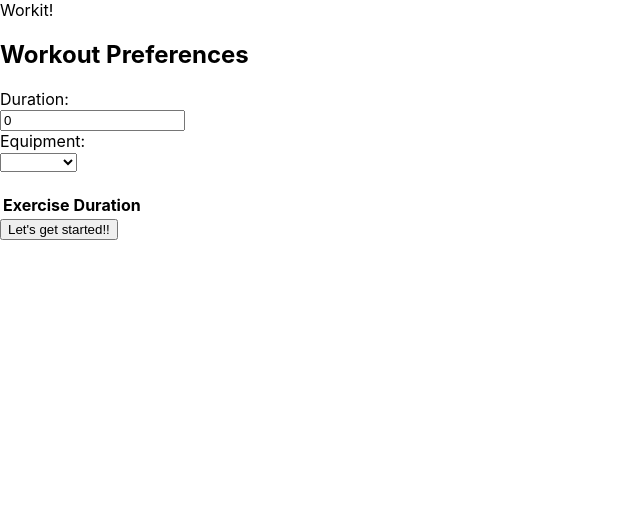
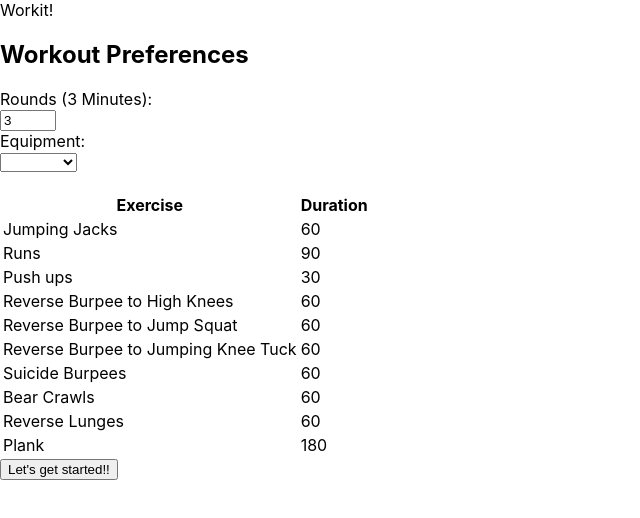
Before and after one commit to ChaiWithJai/workit, a React (Create React App) app: page / in a window 1280 px wide. Shown: the top 518 px of the page, without its empty margins (0-640 px from the left). Built offline with nearby package versions, Linux system fonts and the light colour scheme.

Commit message:
added clarity

```diff
--- a/src/workout-manager/workout-container.tsx
+++ b/src/workout-manager/workout-container.tsx
@@ -12,7 +12,7 @@ export interface IPreferences {
 
 const WorkoutContainer: React.FC = () => {
     const [isVisible, setIsVisible]= useState<boolean>(true);
-    const [preferences, setPreferences] = useState<IPreferences>({duration: 0, equipment: ''})
+    const [preferences, setPreferences] = useState<IPreferences>({duration: 3, equipment: ''})
     const [workout, setWorkout] = useState<IRound[]>([]);
     const {exercises, rounds} = staticData;
 
--- a/src/workout-manager/workout-preferences.tsx
+++ b/src/workout-manager/workout-preferences.tsx
@@ -18,8 +18,8 @@ const WorkoutPreferences: React.FC<IProps> = ({setPreferences, preferences}) =>
         <div>
             <h2>Workout Preferences</h2>
                 <form>
-                    <label>Duration:</label><br />
-                    <input type="number" min="3" id="duration" name="duration" value={duration} onChange={(e) => handleOnChange(e)} /><br/>
+                    <label>Rounds (3 Minutes):</label><br />
+                    <input type="number" min="3" max="12" id="duration" name="duration" value={duration} onChange={(e) => handleOnChange(e)} /><br/>
                     <label>Equipment:</label><br />
                     <select id="equipment" name="equipment" value={equipment} onChange={(e) => handleOnChange(e)}>
                         {
```
